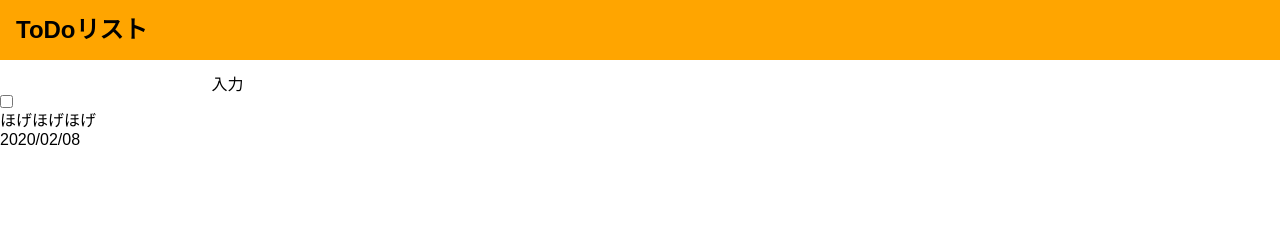
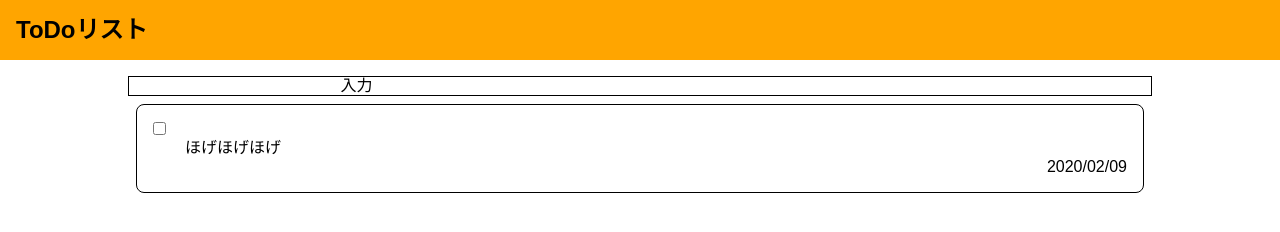
Before and after one commit to takuya115/ToDoList, a plain HTML site: page main.html in a window 1280 px wide. Drawn offline with Linux system fonts and the light colour scheme.

Commit message:
入力部・todo部作成

```diff
--- a/main.html
+++ b/main.html
@@ -15,17 +15,17 @@
         </nav>
     </header>
     <main>
-        <div class="input">
+        <div id="form">
             <input type="text" name="i-todo" id="i-todo">
             <input type="button" value="入力">
         </div>
         <div id="todo-list">
-            <div class="todo-body">
+            <div class="todo">
                 <input type="checkbox">
                 <div class="todo-text">
                     ほげほげほげ
                 </div>
-                <div class="createAt">2020/02/08</div>
+                <div class="create-at">2020/02/09</div>
             </div>
         </div>
     </main>
--- a/style.css
+++ b/style.css
@@ -11,3 +11,31 @@ header {
     padding: 1rem;
     margin-bottom: 1rem;
 }
+
+main {
+    position: relative;
+    display: flex;
+    flex-flow: column;
+    width: 80%;
+    margin: 0 auto;
+    justify-content: center;
+}
+
+#form {
+    border: solid 1px #000;
+}
+
+.todo {
+    border: solid 1px #000;
+    border-radius: 0.5rem;
+    margin: 0.5rem;
+    padding: 1rem;
+}
+
+.todo-text, .create-at {
+    margin-left: 2rem;
+}
+
+.create-at {
+    text-align: right;
+}
```
